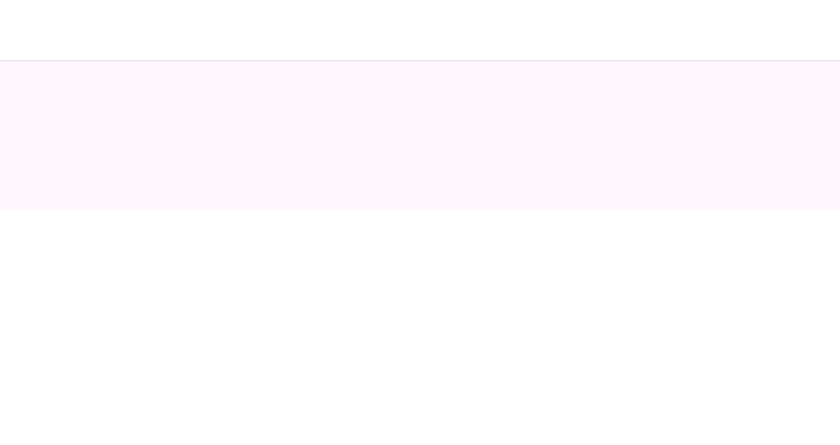
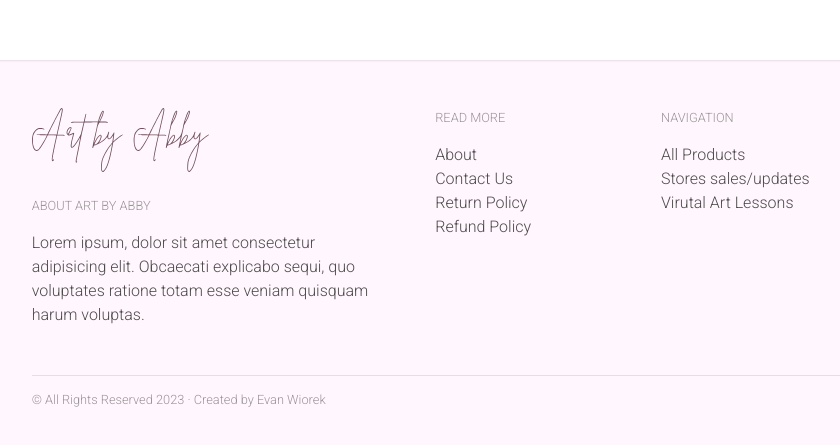
Before and after one commit to EvanWiorek/artbyabbynext, a Next.js app: page / in a window 1280 px wide. Shown: the part 1380-1825 px from the top of the page, without its empty margins (75-915 px from the left). Before the commit the page ends 1590 px from the top, so only its background shows below. Built offline with nearby package versions, Linux system fonts and the light colour scheme; no server answers; the database is empty; a web font is replaced by a local one.

Commit message:
adds footer links

```diff
--- a/src/components/Footer.jsx
+++ b/src/components/Footer.jsx
@@ -1,7 +1,41 @@
+import Link from "next/link";
+
 const Footer = () => {
   return (
-    <div className="footer-body">
-
+    <div className="footer-body roboto">
+      <div className="footer-content col-10 m-auto">
+        <br />
+        <br />
+        <div className="d-flex gap-5 mb-5">
+          <div className="column-1 col-lg-4">
+          <img src="/static/images/logo.svg" alt="site-logo" className="footer-logo"/>
+          <br />
+          <br />
+            <p className="sub-text">ABOUT ART BY ABBY</p>
+            <p className="footer-text">Lorem ipsum, dolor sit amet consectetur adipisicing elit. Obcaecati explicabo sequi, quo voluptates ratione totam esse veniam quisquam harum voluptas.</p>
+          </div>
+          <div className="column-2 col-lg-2">
+            <p className="sub-text">READ MORE</p>
+            <Link href="/about" className="footer-text">About</Link>
+            <br />
+            <Link href="/contact" className="footer-text">Contact Us</Link>
+            <br />
+            <Link href="/return-policy" className="footer-text">Return Policy</Link>
+            <br />
+            <Link href="/return-policy" className="footer-text">Refund Policy</Link>
+          </div>
+          <div className="column-3 col-lg-2">
+            <p className="sub-text">NAVIGATION</p>
+            <Link href="/allproducts" className="footer-text">All Products</Link>
+            <br />
+            <Link href="/updates" className="footer-text">Stores sales/updates</Link>
+            <br />
+            <Link href="/lessons" className="footer-text">Virutal Art Lessons</Link>
+          </div>
+        </div>
+        <div className="horizontal-line-gray"></div>
+        <p className="sub-text">© All Rights Reserved 2023 · Created by Evan Wiorek</p>
+      </div>
     </div>
   )
 }
--- a/src/pages/allproducts.jsx
+++ b/src/pages/allproducts.jsx
@@ -59,6 +59,11 @@ const allproducts = ({ isVisible, allProducts }) => {
               ))}
             </div>
           </div>
+
+          <br />
+          <br />
+          <br />
+          <br />
         </div>
 
       </main>
--- a/src/pages/index.jsx
+++ b/src/pages/index.jsx
@@ -5,6 +5,7 @@ import ProductItem from '../components/ProductItem';
 import { connectMongoDB } from "@/src/libs/MongoConnect";
 import Product from '../models/product.model';
 import Cookies from 'js-cookie';
+import { useRouter } from 'next/router';
 
 export const getServerSideProps = async () => {
   try {
@@ -27,6 +28,7 @@ export const getServerSideProps = async () => {
 export default function Home({ allProducts }) {
   const myRef = useRef();
   const [headerIsVisible, setHeaderIsVisible] = useState();
+  const router = useRouter();
 
   useEffect(() => {
     const observer = new IntersectionObserver((entries) => {
@@ -75,7 +77,6 @@ export default function Home({ allProducts }) {
   }, [headerIsVisible])
 
 
-
   return (
     <Layout headerIsVisible={headerIsVisible}>
       <Head>
@@ -103,7 +104,7 @@ export default function Home({ allProducts }) {
             <br />
             <h2 className='text-center roboto'>Lorem, ipsum dolor sit amet consectetur adipisicing elit. Nulla doloribus exercitationem perspiciatis beatae. Ex nam atque fugiat vero id ullam.</h2>
             <br />
-            <button type='button' className='btn-site-pink roboto box-shadow-2' style={{ width: `50%` }} >Shop</button>
+            <button type='button' className='btn-site-pink roboto box-shadow-2' style={{ width: `50%` }} onClick={() => router.push('/allproducts')}>Shop</button>
           </div>
         </div>
 
--- a/src/pages/lessons.jsx
+++ b/src/pages/lessons.jsx
@@ -98,6 +98,10 @@ const Lessons = ({ allLessons }) => {
             ))}
             <br />
           </div>
+          <br />
+          <br />
+          <br />
+          <br />
         </div>
 
       </main>
--- a/src/pages/updates.jsx
+++ b/src/pages/updates.jsx
@@ -84,6 +84,11 @@ const Lessons = ({ allUpdates }) => {
             ))}
             <br />
           </div>
+
+          <br />
+          <br />
+          <br />
+          <br />
         </div>
 
       </main>
--- a/src/styles/globals.css
+++ b/src/styles/globals.css
@@ -458,11 +458,30 @@ a:hover {
   min-height: 80vh;
 }
 
+/* Website Footer */
 .footer-body {
   background-color: rgb(255, 247, 253);
   width: 100%;
-  height: 150px;
-}
+}
+
+.footer-content {
+  padding-bottom: 20px;
+}
+
+.sub-text {
+  color: rgba(0,0,0,.4);
+  font-size: .8rem;
+}
+
+.footer-text {
+  color: rgba(0,0,0,.7) !important;
+  margin-bottom: 0;
+}
+
+.footer-logo {
+  width: 50%;
+}
+
 
 .cart-menu-body {
   width: 0px;
```
